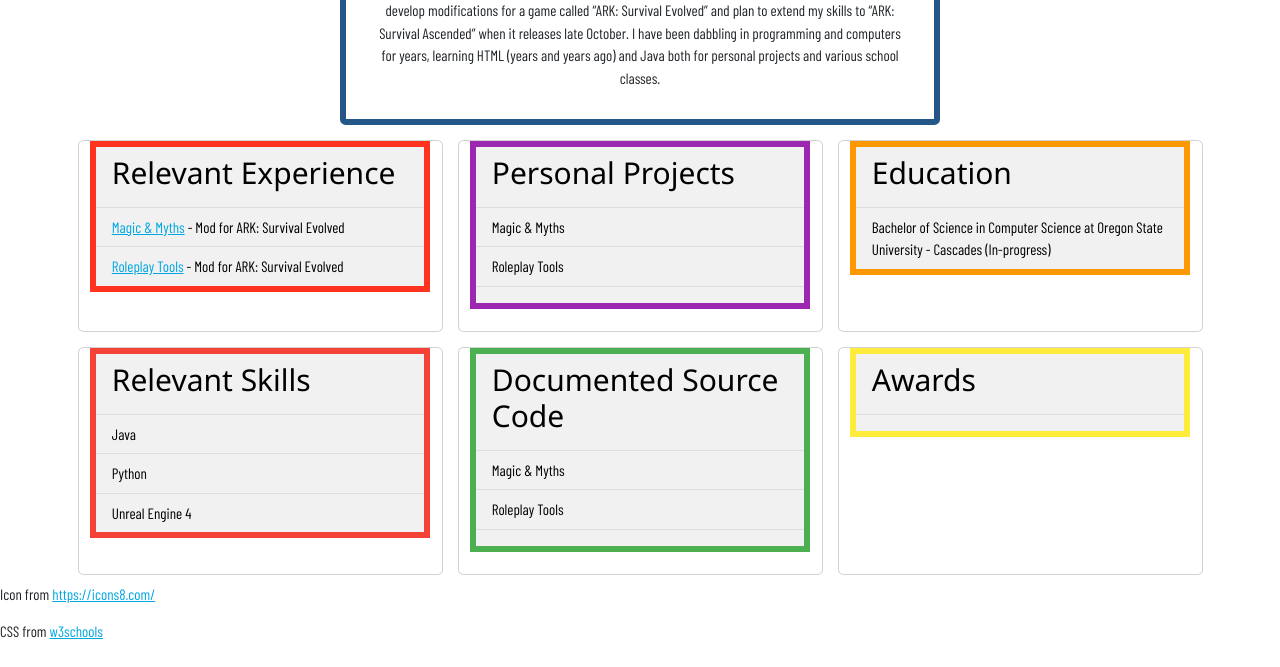
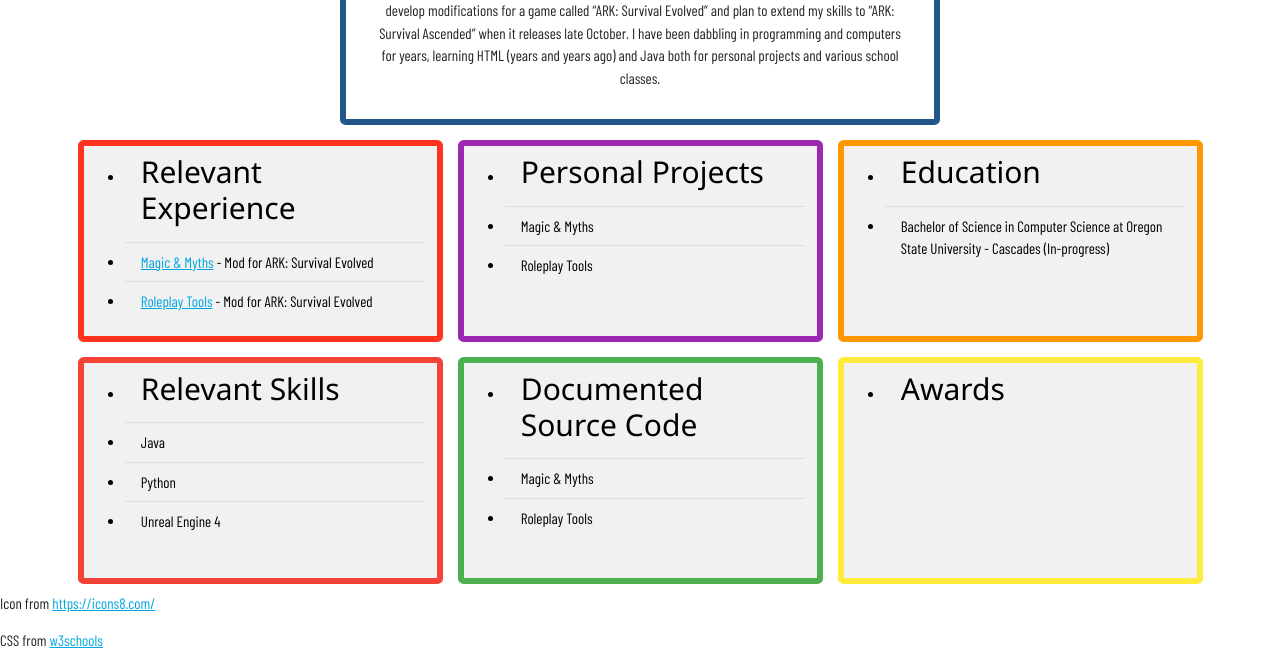
Before and after one commit to caseyHandleyOSU/caseyHandleyOSU.github.io, a website: page index.html in a window 1280 px wide. Shown: the part 650-1317 px from the top of the page. Drawn offline with nearby package versions, Linux system fonts and the light colour scheme; a web font is replaced by a local one.

Commit message:
Fix borders on grid members

```diff
--- a/index.html
+++ b/index.html
@@ -68,26 +68,25 @@
             <!-- Open Left Row -->
             <div class="row">
                 <!-- Experience Section -->
-                <div id="experience" class="col card m-2" style="width: 30rem;">
-                    <ul class="w3-ul w3-border w3-topbar w3-rightbar w3-leftbar w3-bottombar border-danger w3-light-gray">
+                <div id="experience" class="col card m-2 w3-ul w3-border w3-topbar w3-rightbar w3-leftbar w3-bottombar border-danger w3-light-gray" style="width: 30rem;">
+                    <ul>
                         <li><h2 class="w3-sans-serif font-effect-shadow-multiple">Relevant Experience</h2></li>
                         <li><a href="https://steamcommunity.com/sharedfiles/filedetails/?id=3039514568">Magic & Myths</a> - Mod for ARK: Survival Evolved</li>
                         <li><a href="https://steamcommunity.com/sharedfiles/filedetails/?id=3039514568">Roleplay Tools</a> - Mod for ARK: Survival Evolved</li>
                     </ul>
                 </div>
                 <!-- Projects Section -->
-                <div id="projects" class="col card m-2" style="width: 30rem;">
-                    <ul class="w3-ul w3-border w3-topbar w3-rightbar w3-leftbar w3-bottombar w3-border-purple w3-light-gray">
+                <div id="projects" class="col card m-2 w3-ul w3-border w3-topbar w3-rightbar w3-leftbar w3-bottombar w3-border-purple w3-light-gray" style="width: 30rem;">
+                    <ul>
                         <li><h2 class="w3-sans-serif font-effect-shadow-multiple">Personal Projects</h2></li>
                         <li>Magic & Myths</li>
                         <li>Roleplay Tools</li>
-                        <li></li>
                     </ul>
                     </br>
                 </div>
                 <!-- Education -->
-                <div id="education" class="col card m-2" style="width: 30rem;">
-                    <ul class="w3-ul w3-border w3-topbar w3-rightbar w3-leftbar w3-bottombar w3-border-orange w3-light-gray">
+                <div id="education" class="col card m-2 w3-ul w3-border w3-topbar w3-rightbar w3-leftbar w3-bottombar w3-border-orange w3-light-gray" style="width: 30rem;">
+                    <ul>
                         <li><h2 class="w3-sans-serif font-effect-shadow-multiple">Education</h2></li>
                         <li>Bachelor of Science in Computer Science at Oregon State University - Cascades (In-progress)</li>
                     </ul>
@@ -97,8 +96,8 @@
             <!-- Open Right Row -->
             <div class="row">
                 <!-- Skills Section -->
-                <div id="skills" class="col card m-2">
-                    <ul class="w3-ul w3-border w3-topbar w3-rightbar w3-leftbar w3-bottombar w3-border-red w3-light-gray">
+                <div id="skills" class="col card m-2 w3-ul w3-border w3-topbar w3-rightbar w3-leftbar w3-bottombar w3-border-red w3-light-gray">
+                    <ul>
                         <li><h2 class="w3-sans-serif font-effect-shadow-multiple">Relevant Skills</h2></li>
                         <li>Java</li>
                         <li>Python</li>
@@ -107,20 +106,18 @@
                     </br>
                 </div>
                 <!-- Source Code Section -->
-                <div id="source" class="col card m-2">
-                    <ul class="w3-ul w3-border w3-topbar w3-rightbar w3-leftbar w3-bottombar w3-border-green w3-light-gray">
+                <div id="source" class="col card m-2 w3-ul w3-border w3-topbar w3-rightbar w3-leftbar w3-bottombar w3-border-green w3-light-gray">
+                    <ul>
                         <li><h2 class="w3-sans-serif font-effect-shadow-multiple">Documented Source Code</h2></li>
                         <li>Magic & Myths</li>
                         <li>Roleplay Tools</li>
-                        <li></li>
                     </ul>
                     </br>
                 </div>
                 <!-- Awards -->
-                <div id="awards" class="col card m-2">
-                    <ul class="w3-ul w3-border w3-topbar w3-rightbar w3-leftbar w3-bottombar w3-border-yellow w3-light-gray">
+                <div id="awards" class="col card m-2 w3-ul w3-border w3-topbar w3-rightbar w3-leftbar w3-bottombar w3-border-yellow w3-light-gray">
+                    <ul>
                         <li><h2 class="w3-sans-serif font-effect-shadow-multiple">Awards</h2></li>
-                        <li></li>
                     </ul>
                     </br>
                 </div>
```
